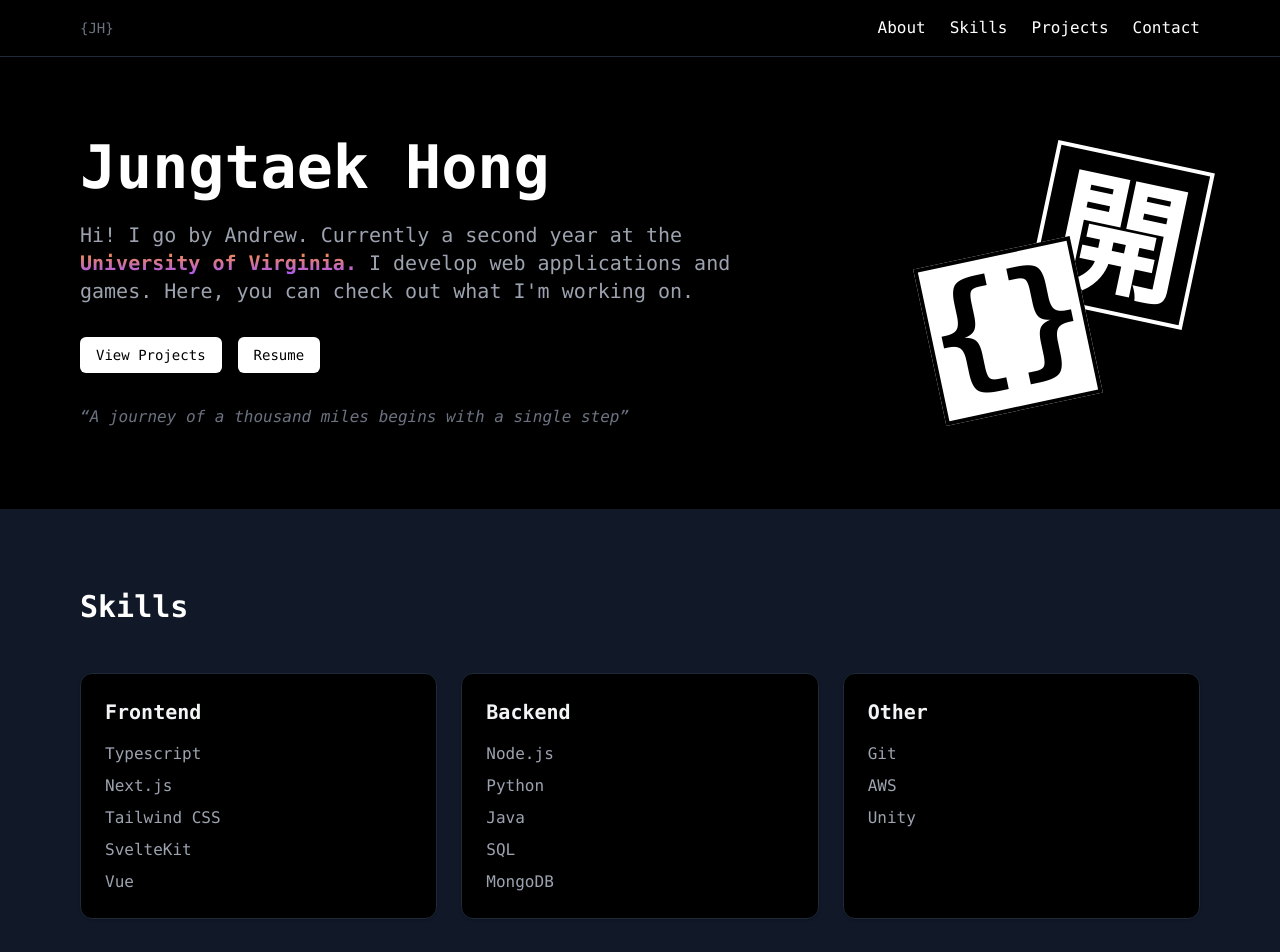
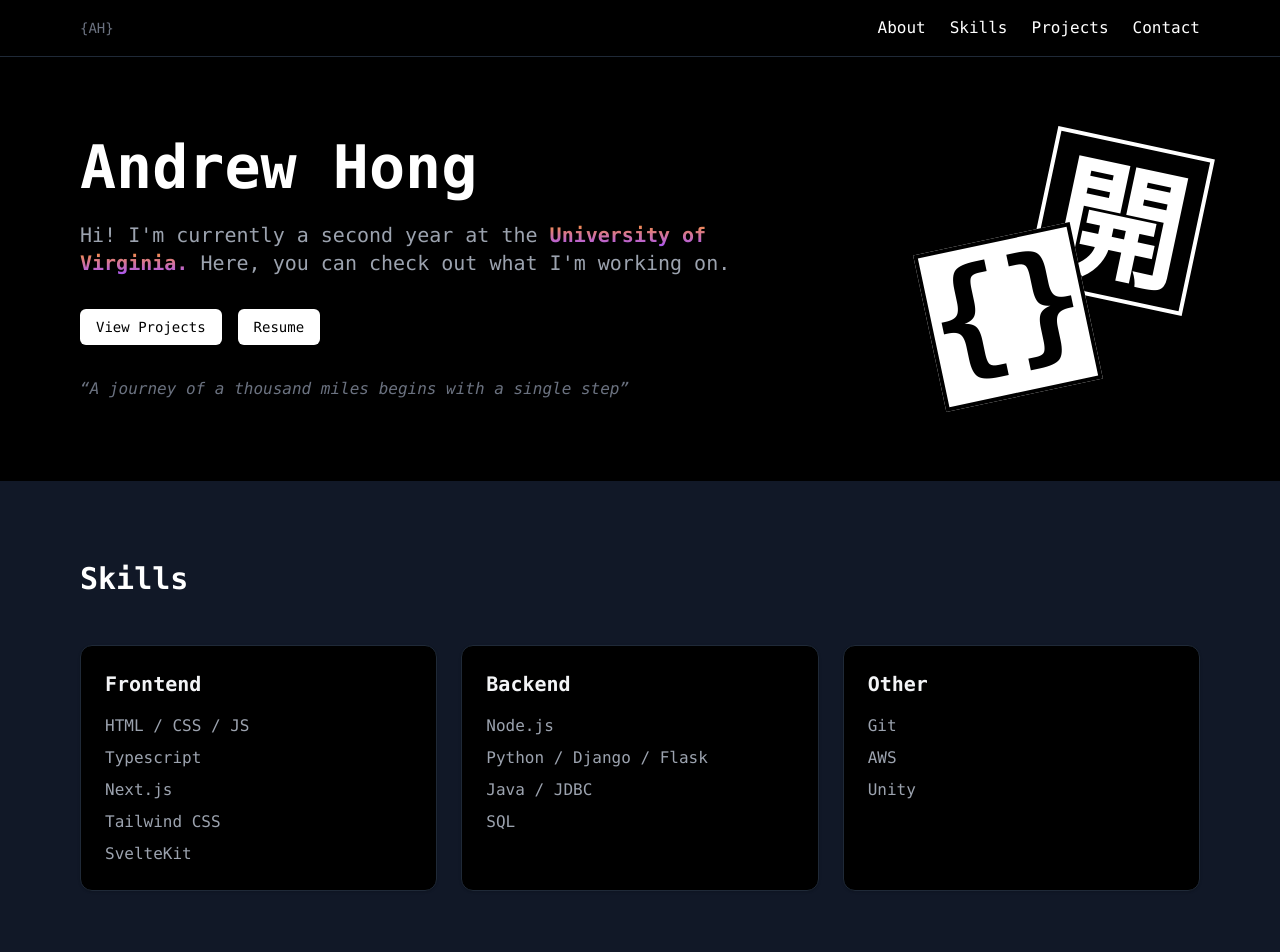
Before and after one commit to Myshro/portfolio-site, a Next.js app: page / in a window 1280 px wide. Shown: the top 952 px of the page. Built offline with nearby package versions, Linux system fonts and the light colour scheme.

Commit message:
redo resume

```diff
--- a/app/layout.tsx
+++ b/app/layout.tsx
@@ -14,7 +14,7 @@ const geistMono = localFont({
 });
 
 export const metadata: Metadata = {
-  title: "Home | Jungtaek Hong",
+  title: "Andrew Hong",
   description: "Portfolio",
 };
 
--- a/components/page.tsx
+++ b/components/page.tsx
@@ -12,7 +12,7 @@ export default function Portfolio() {
       {/* Navigation */}
       <nav className="sticky top-0 border-b border-gray-800 bg-black/80 backdrop-blur-sm z-50">
         <div className="max-w-6xl mx-auto px-4 py-4 flex justify-between items-center">
-        <div className="text-sm text-gray-500 select-none">{`{JH}`}</div>
+        <div className="text-sm text-gray-500 select-none">{`{AH}`}</div>
           <div className="flex gap-6">
             <a href="#about" className="hover:text-gray-400">About</a>
             <a href="#skills" className="hover:text-gray-400">Skills</a>
@@ -26,12 +26,12 @@ export default function Portfolio() {
       <div id="about" className="max-w-6xl mx-auto px-4 py-20 flex items-center justify-between">
         <div className="max-w-2xl">
           <h1 className="text-6xl font-bold mb-6">
-            Jungtaek Hong
+            Andrew Hong
           </h1>
           <p className="text-gray-400 text-xl mb-8">
-            Hi! I go by Andrew. Currently a second year at the
+            Hi! I'm currently a second year at the
             <span className="font-extrabold bg-gradient-to-b from-orange-400 to-purple-500 bg-clip-text text-transparent"> University of Virginia. </span>
-            I develop web applications and games. Here, you can check out what I&apos;m working on.
+            Here, you can check out what I&apos;m working on.
           </p>
           <div className="flex gap-4">
             <Button className="bg-white text-black hover:bg-gray-200" onClick={() => {
@@ -41,8 +41,8 @@ export default function Portfolio() {
             </Button>
             <Button className="bg-white text-black hover:bg-gray-200" onClick={() => {
                 const link = document.createElement('a');
-                link.href = "/resume/JungtaekHongResume.pdf";
-                link.download = "JungtaekHongResume.pdf";
+                link.href = "/resume/AndrewHongResume.pdf";
+                link.download = "AndrewHongResume.pdf";
                 link.click();
             }}>
               Resume
@@ -74,21 +74,20 @@ export default function Portfolio() {
             <Card className="bg-black p-6 border-gray-800">
               <h3 className="text-xl font-bold mb-4 text-gray-100">Frontend</h3>
               <ul className="space-y-2 text-gray-400">
+                <li>HTML / CSS / JS</li>
                 <li>Typescript</li>
                 <li>Next.js</li>
                 <li>Tailwind CSS</li>
                 <li>SvelteKit</li>
-                <li>Vue</li>
               </ul>
             </Card>
             <Card className="bg-black p-6 border-gray-800">
               <h3 className="text-xl font-bold mb-4 text-gray-100">Backend</h3>
               <ul className="space-y-2 text-gray-400">
                 <li>Node.js</li>
-                <li>Python</li>
-                <li>Java</li>
+                <li>Python / Django / Flask</li>
+                <li>Java / JDBC</li>
                 <li>SQL</li>
-                <li>MongoDB</li>
               </ul>
             </Card>
             <Card className="bg-black p-6 border-gray-800">
@@ -111,7 +110,7 @@ export default function Portfolio() {
             title="CAINE Website"
             description="A static site built with SvelteKit for CAINE, a comics and animation club at the University of Virginia."
             imagePath="/projects/caine_logo.png"
-            liveUrl="https://caine-six.vercel.app/"
+            liveUrl="https://caine-flame.vercel.app/"
             githubUrl="https://github.com/example/repo"
           />
           <ProjectCard
@@ -138,7 +137,7 @@ export default function Portfolio() {
             <Button variant="ghost" size="icon" className="text-white hover:text-gray-400" onClick={() => window.open("https://github.com/Myshro", '_blank')}>
               <Github className="h-6 w-6" />
             </Button>
-            <Button variant="ghost" size="icon" className="text-white hover:text-gray-400" onClick={() => window.open("https://www.linkedin.com/in/jungtaek-hong/", '_blank')}>
+            <Button variant="ghost" size="icon" className="text-white hover:text-gray-400" onClick={() => window.open("https://www.linkedin.com/in/andrew-hong00/", '_blank')}>
               <Linkedin className="h-6 w-6" />
             </Button>
             <Button variant="ghost" size="icon" className="text-white hover:text-gray-400" onClick={() => window.open("mailto:rsv5fd@virginia.edu", '_blank')}>
@@ -151,7 +150,7 @@ export default function Portfolio() {
       {/* Footer */}
       <footer className="border-t border-gray-800 py-8">
         <div className="max-w-6xl mx-auto px-4 text-center text-gray-400">
-          <p>© 2025 Jungtaek Hong. All rights reserved.</p>
+          <p>© 2025 Andrew Hong. All rights reserved.</p>
         </div>
       </footer>
     </div>
```
Also changed, not shown: 2 other files (tests, documents, lock files or other folders).
